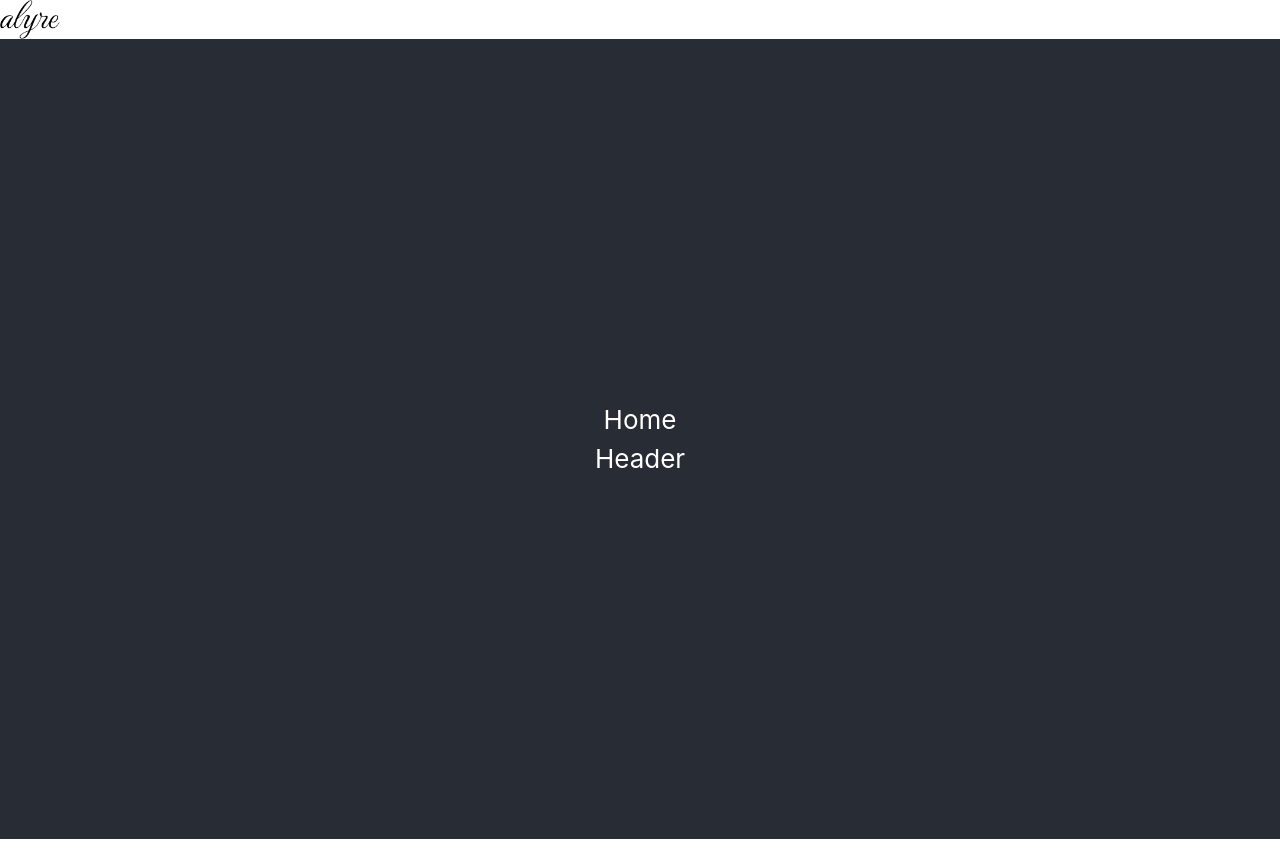
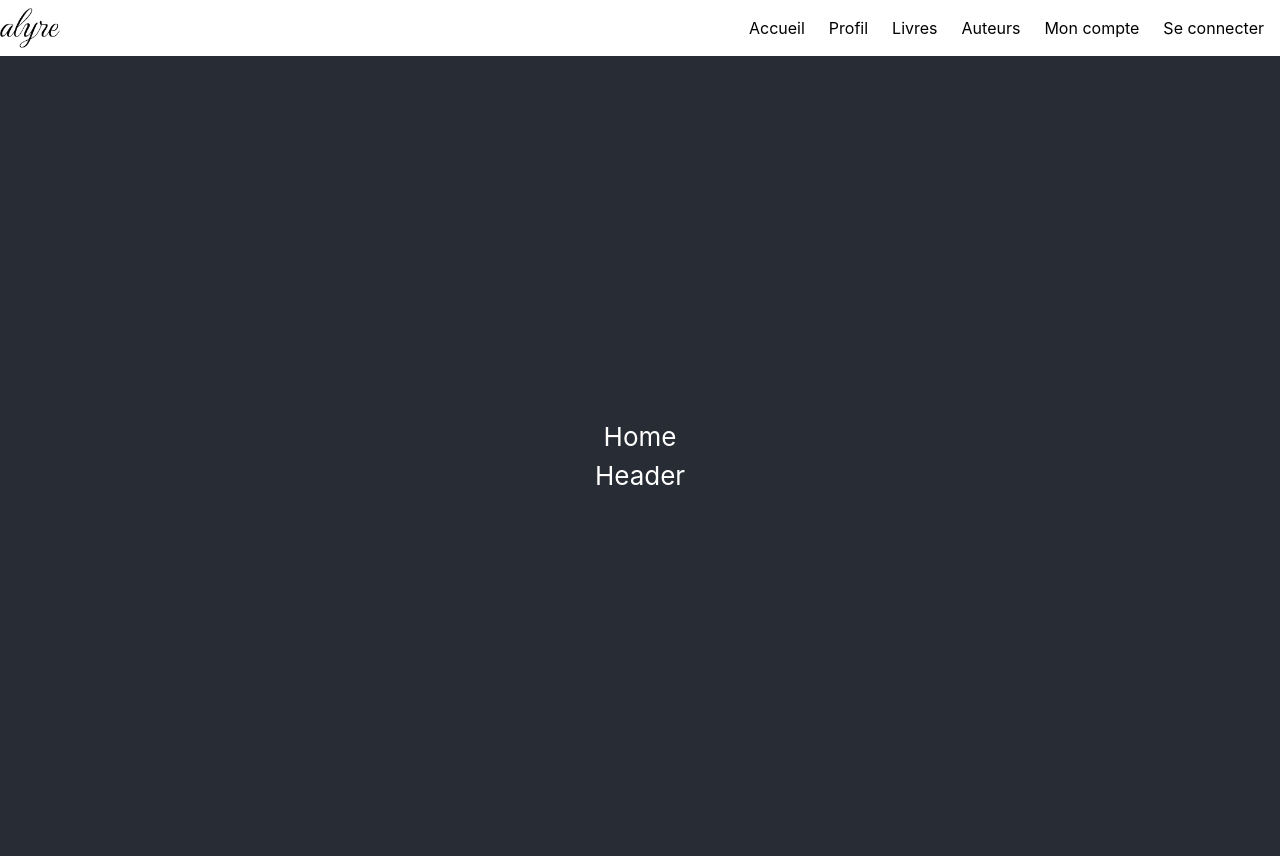
Before and after one commit to kabak-co/alyre, a React (Create React App) app: page / in a window 1280 px wide. Built offline with nearby package versions, Linux system fonts and the light colour scheme.

Commit message:
fix (all) eslint

```diff
--- a/src/components/molecules/Navigation/Navigation.tsx
+++ b/src/components/molecules/Navigation/Navigation.tsx
@@ -1,11 +1,10 @@
 import { GlobalChildren } from "components/templates/GlobalChildren.interface";
 
-export interface navigationInterface extends  GlobalChildren {
-  type: string;
+export interface navigationInterface extends GlobalChildren {
   link?: string;
 }
-const Navigation = ({ type = 'default' }, props:navigationInterface) => {
-  let classes = ['flex', 'justify-end', 'gap-6', 'p-4', 'list-none', type].join(' ');
+const Navigation = (props: navigationInterface) => {
+  let classes = ['flex', 'justify-end', 'gap-6', 'p-4', 'list-none', 'default'].join(' ');
 
   return (
     <nav className={classes} {...props}>
```
